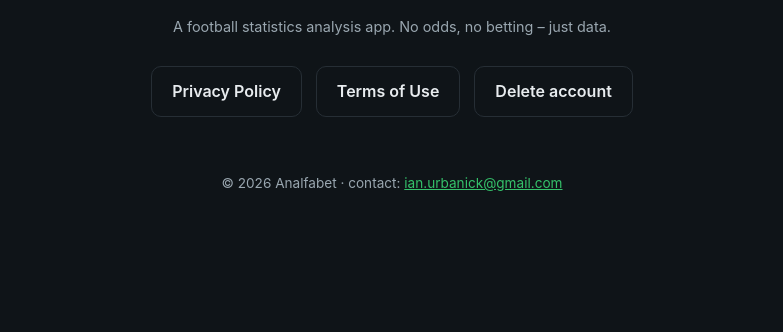
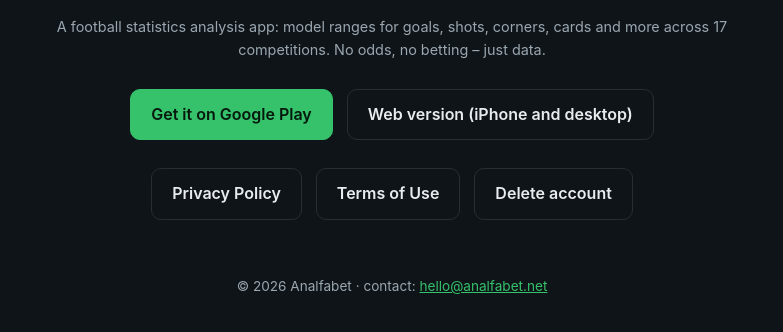
Before and after one commit to ianurbanick-urb/analfabet-site, a plain HTML site: page index.html in a window 1280 px wide. Shown: the part 220-552 px from the top of the page, without its empty margins (248-1031 px from the left). Drawn offline with Linux system fonts and the light colour scheme.

Commit message:
update mail and link play

```diff
--- a/index.html
+++ b/index.html
@@ -3,7 +3,11 @@
 <head>
 <meta charset="utf-8">
 <meta name="viewport" content="width=device-width, initial-scale=1">
-<title>Analfabet</title>
+<title>Analfabet – fotbalová analýza / Football Analytics</title>
+<meta name="description" content="Analfabet: fotbalové statistiky a modelové predikce pro 17 soutěží. Football stats and model predictions across 17 competitions. Android + web.">
+<meta property="og:title" content="Analfabet – Football Analytics">
+<meta property="og:description" content="Football stats and model predictions: goals, shots, corners, cards and more.">
+<meta property="og:type" content="website">
 <link rel="stylesheet" href="style.css">
 </head>
 <body>
@@ -20,12 +24,24 @@
     <span class="dot"></span>
     <div class="lang-block" data-lang="cs">
       <h1>Analfabet</h1>
-      <p class="muted">Analytická appka pro fotbalové statistiky. Žádné kurzy, žádné sázení &ndash;
-      jen data.</p>
+      <p class="muted">Analytická appka pro fotbalové statistiky: pásma modelu pro góly, střely, rohy,
+      karty a další u zápasů 17 soutěží. Žádné kurzy, žádné sázení &ndash; jen data.</p>
     </div>
     <div class="lang-block" data-lang="en">
       <h1>Analfabet</h1>
-      <p class="muted">A football statistics analysis app. No odds, no betting &ndash; just data.</p>
+      <p class="muted">A football statistics analysis app: model ranges for goals, shots, corners,
+      cards and more across 17 competitions. No odds, no betting &ndash; just data.</p>
+    </div>
+
+    <div class="links">
+      <a class="primary" href="https://play.google.com/store/apps/details?id=com.ianalytics.analfabet" rel="noopener">
+        <span class="lang-block" data-lang="cs">Stáhnout na Google Play</span>
+        <span class="lang-block" data-lang="en">Get it on Google Play</span>
+      </a>
+      <a href="https://analfabet-web.ian-urbanick.workers.dev" rel="noopener">
+        <span class="lang-block" data-lang="cs">Webová verze (iPhone a počítač)</span>
+        <span class="lang-block" data-lang="en">Web version (iPhone and desktop)</span>
+      </a>
     </div>
 
     <div class="links">
@@ -45,8 +61,8 @@
   </div>
 
   <footer>
-    <div class="lang-block" data-lang="cs">&copy; 2026 Analfabet &middot; kontakt: <a href="mailto:ian.urbanick@gmail.com">ian.urbanick@gmail.com</a></div>
-    <div class="lang-block" data-lang="en">&copy; 2026 Analfabet &middot; contact: <a href="mailto:ian.urbanick@gmail.com">ian.urbanick@gmail.com</a></div>
+    <div class="lang-block" data-lang="cs">&copy; 2026 Analfabet &middot; kontakt: <a href="mailto:hello@analfabet.net">hello@analfabet.net</a></div>
+    <div class="lang-block" data-lang="en">&copy; 2026 Analfabet &middot; contact: <a href="mailto:hello@analfabet.net">hello@analfabet.net</a></div>
   </footer>
 </div>
 <script src="lang.js"></script>
```
